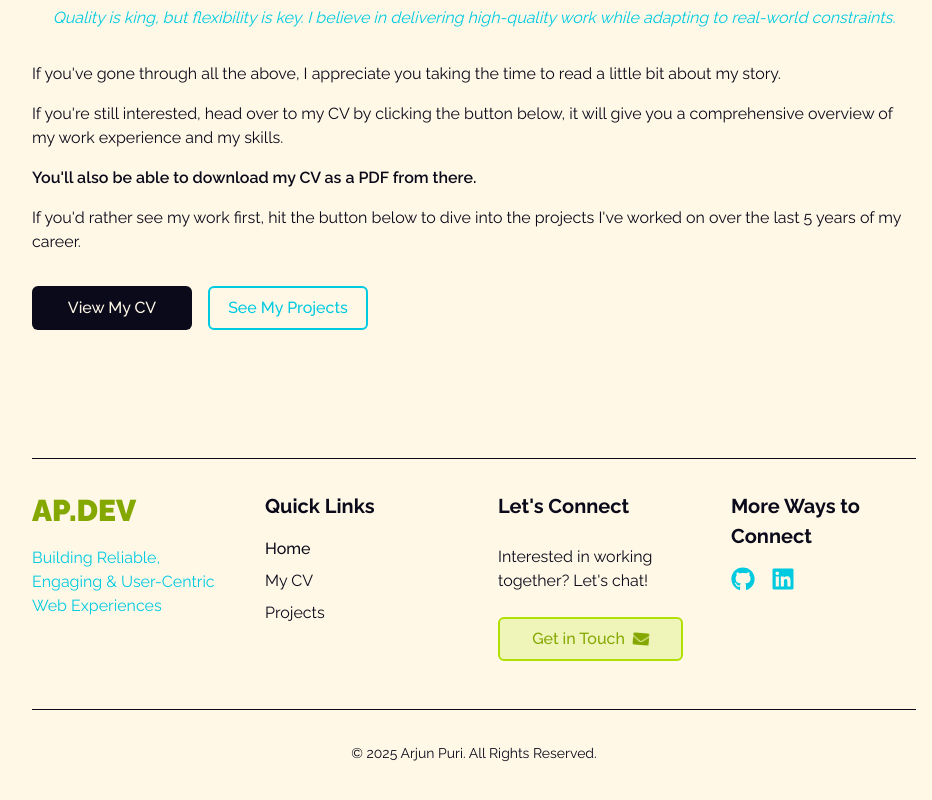
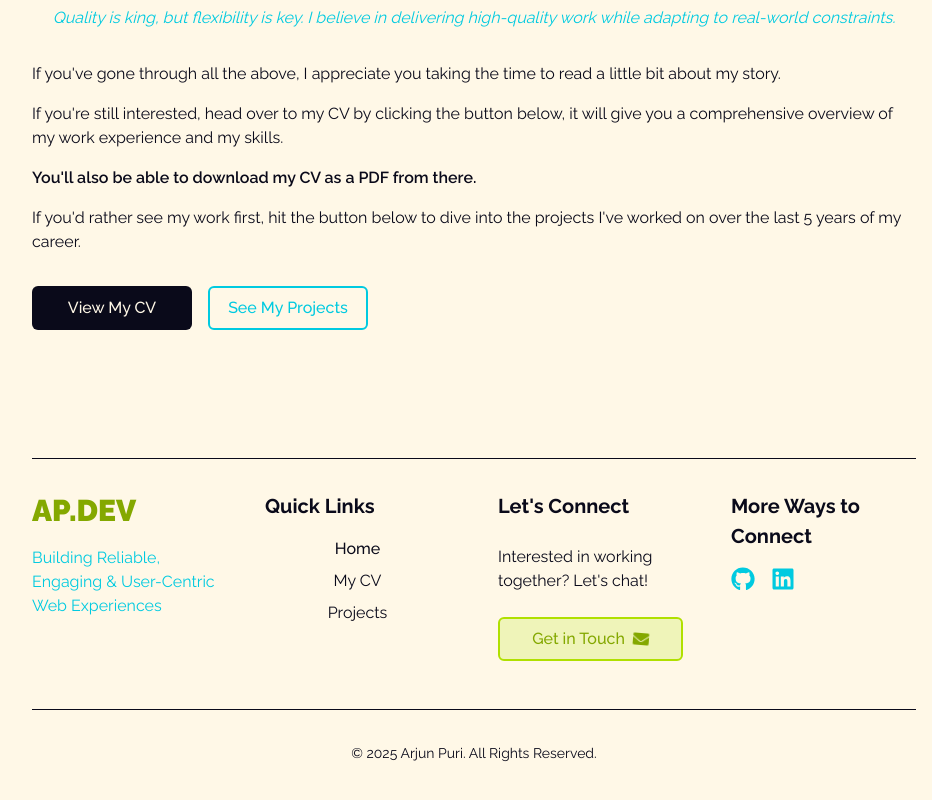
Before and after one commit to AP2610/my-portfolio, a Next.js app: page / in a window 1280 px wide. Shown: the part 1220-2020 px from the top of the page, without its empty margins (316-1248 px from the left). Built offline with nearby package versions, Linux system fonts and the light colour scheme.

Commit message:
Add text alignment prop and convert to inline-block

```diff
--- a/src/components/layout/navigation/nav-link.tsx
+++ b/src/components/layout/navigation/nav-link.tsx
@@ -11,22 +11,33 @@ type NavLinkProps = {
   setIsOpen?: (isOpen: boolean) => void;
   fontSize?: 'default' | 'small';
   showBorder?: boolean;
+  textAlign?: 'center' | 'left';
 };
 
-export const NavLink = ({ href, children, className, setIsOpen, fontSize = 'default', showBorder = true }: NavLinkProps) => {
+export const NavLink = ({
+  href,
+  children,
+  className,
+  setIsOpen,
+  fontSize = 'default',
+  showBorder = true,
+  textAlign = 'center',
+}: NavLinkProps) => {
   const pathname = usePathname();
 
   const getNavLinkClasses = () => {
     const isActiveLink = (href !== '/' && pathname.startsWith(href)) || pathname === href;
 
     const navLinkClasses = clsx(
-      'hover:text-accent-lime-foreground w-full text-center transition-colors duration-300 font-sans',
+      'hover:text-accent-lime-foreground w-full inline-block transition-colors duration-300 font-sans',
       {
         'font-bold text-accent-lime-foreground': isActiveLink,
         'border-l-4 border-accent-lime-foreground border-r-4 border-r-transparent': isActiveLink && showBorder,
         'font-normal text-foreground': !isActiveLink,
         'text-4xl md:text-xl': fontSize === 'default',
         'text-base': fontSize === 'small',
+        'text-left': textAlign === 'left',
+        'text-center': textAlign === 'center',
       },
       className
     );
```
